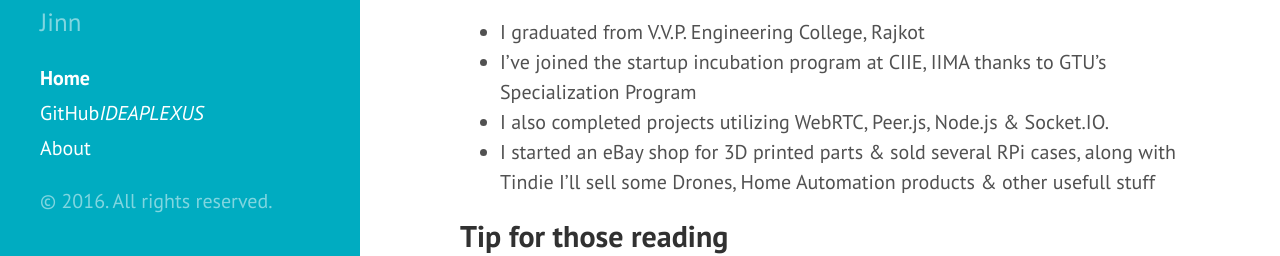
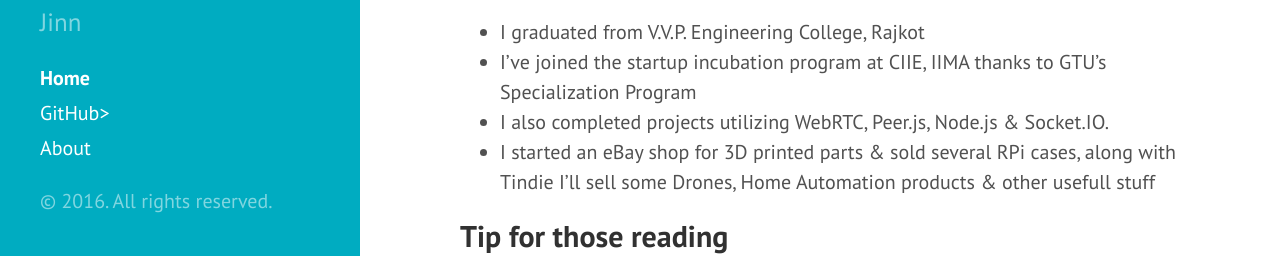
Before and after one commit to iakashpaul/iakashpaul.github.io, a Jekyll site: the page built from index.html, in a window 1280 px wide and 900 px high, scrolled down 489 px. Shown: the part 644-900 px from the top of the window. Built offline with Jekyll 4.4.1, drawn with Linux system fonts in a browser that asks for light colours; the list of posts is cut into pages by our own code.

Commit message:
Update sidebar.html

```diff
--- a/_includes/sidebar.html
+++ b/_includes/sidebar.html
@@ -11,7 +11,7 @@
 
     <nav class="sidebar-nav">
       <a class="sidebar-nav-item{% if page.url == site.baseurl %} active{% endif %}" href="{{ site.baseurl }}">Home</a>
-      <a class="sidebar-nav-item" href="{{ site.github.repo }}">GitHub<i class="fa fa-twitter">IDEAPLEXUS</i></a>
+      <a class="sidebar-nav-item" href="{{ site.github.repo }}">GitHub></a>
       {% comment %}
         The code below dynamically generates a sidebar nav of pages with
         `layout: page` in the front-matter. See readme for usage.
```
